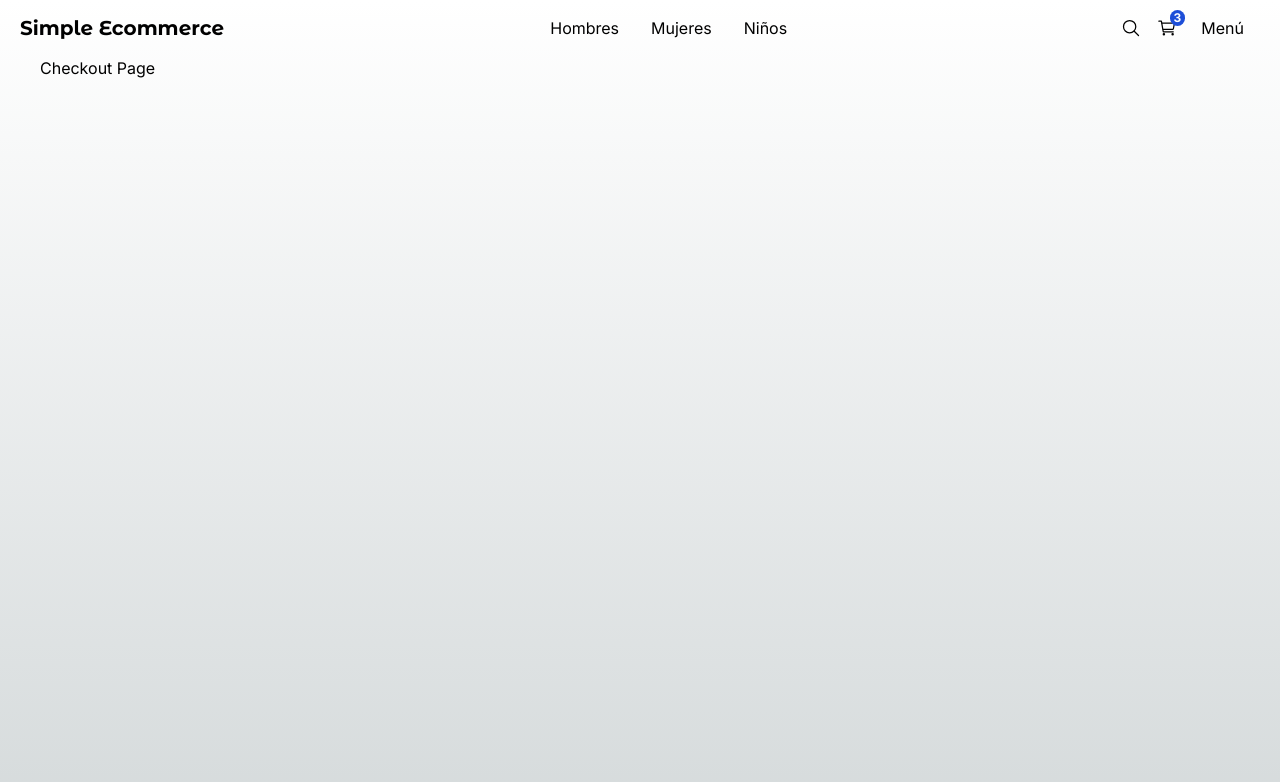
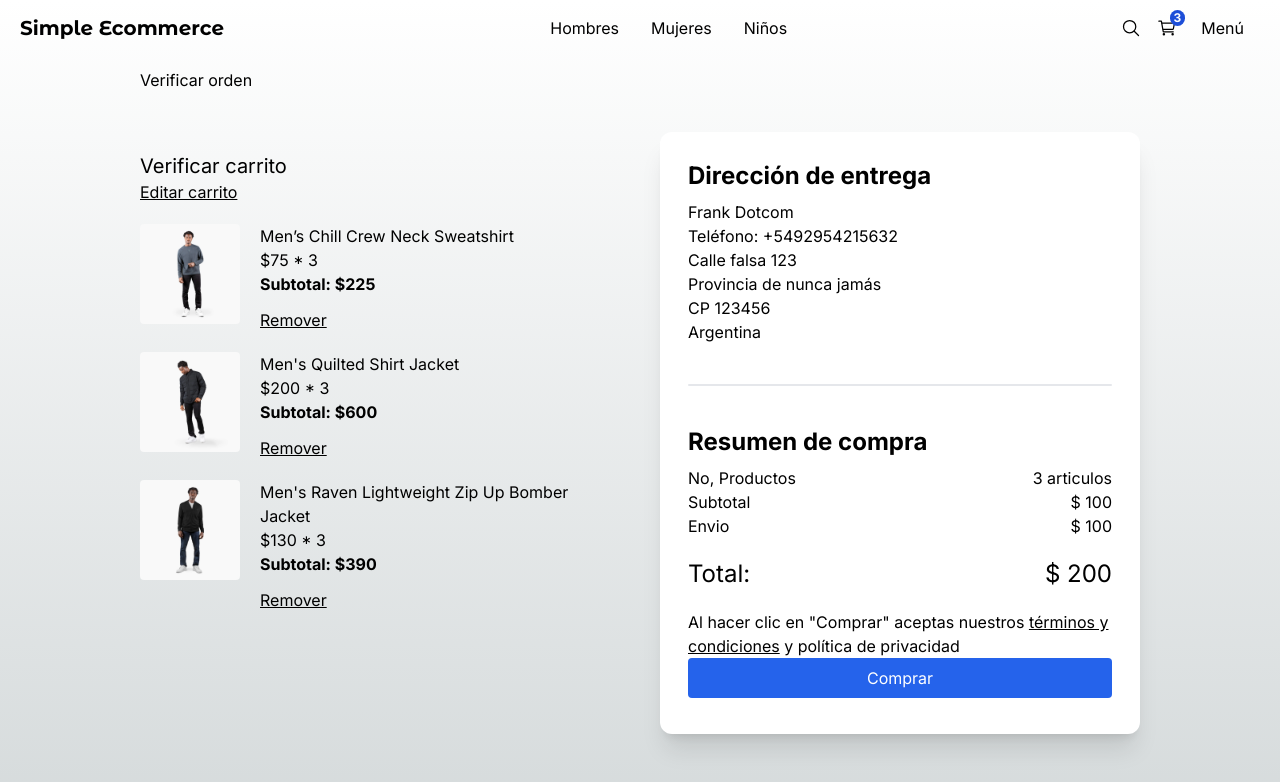
Before and after one commit to franponce/simple-ecommerce, a Next.js app: page /checkout in a window 1280 px wide. Shown: the top 782 px of the page. Built offline with nearby package versions, Linux system fonts and the light colour scheme.

Commit message:
Purchase verification screen is created

```diff
--- a/src/app/(shop)/checkout/page.tsx
+++ b/src/app/(shop)/checkout/page.tsx
@@ -1,8 +1,118 @@
-export default function() {
+import Link from "next/link";
+import { Title } from "@/components";
+import { initialData } from "@/seed/seed";
+import Image from "next/image";
+
+
+const productsInCart = [
+    initialData.products[0],
+    initialData.products[1],
+    initialData.products[2],
+];
+
+export default function () {
     return (
         <div>
-            <h1>
-                Checkout Page
+            <h1 className="flex justify-center items-center mb-72 px-10 sm:px-0">
+                <div className="flex flex-col w-[1000px]">
+                    <Title title="Verificar orden" />
+                    <div className="grid grid-cols-1 sm:grid-cols-2 gap-10">
+                        {/* Carrito */}
+                        <div className="flex flex-col mt-5">
+                            <span className="text-xl">Verificar carrito</span>
+                            <Link href="/cart" className="underline mb-5">
+                                Editar carrito
+                            </Link>
+
+                            {/* Items del carrito */}
+                            {
+                                productsInCart.map(product => (
+                                    <div key={product.slug} className="flex mb-5">
+                                        <Image
+                                            src={`/products/${product.images[0]}`}
+                                            width={100}
+                                            height={100}
+                                            style={{
+                                                width: '100px',
+                                                height: '100px'
+                                            }}
+                                            alt={product}
+                                            className="mr-5 rounded"
+                                        />
+
+                                        <div>
+                                            <p>{product.title}</p>
+                                            <p>${product.price} * 3</p>
+                                            <p className="font-bold">Subtotal: ${product.price * 3}</p>
+
+                                            <button className="underline mt-3">
+                                                Remover
+                                            </button>
+
+                                        </div>
+                                    </div>
+                                ))
+                            }
+                        </div>
+
+                        {/* Checkout - Resumen de compra */}
+                        <div className="bg-white rounded-xl shadow-xl p-7">
+
+                            <h2 className="text-2xl mb-2 font-bold">Dirección de entrega</h2>
+                            <div className="mb-10">
+                                <p className="text xl">Frank Dotcom</p>
+                                <p>Teléfono: +5492954215632</p>
+                                <p>Calle falsa 123</p>
+                                <p>Provincia de nunca jamás</p>
+                                <p>CP 123456</p>
+                                <p>Argentina</p>
+                            </div>
+
+                            {/* Divider */}
+
+                            <div className="w-full h-0.5 rounded bg-gray-200 mb-10">
+
+                            </div>
+
+                            <h2 className="text-2xl mb-2 font-bold">Resumen de compra</h2>
+
+                            <div className="grid grid-cols-2">
+
+                                <span>No, Productos</span>
+                                <span className="text-right">3 articulos</span>
+
+                                <span>Subtotal</span>
+                                <span className="text-right">$ 100</span>
+
+                                <span>Envio</span>
+                                <span className="text-right">$ 100</span>
+
+                                <span className="mt-5 text-2xl">Total:</span>
+                                <span className="mt-5 text-2xl text-right">$ 200</span>
+
+                            </div>
+
+                            <div className="mt-5 mb-2 w-full">
+
+                                {/* Disclaimer */}
+                                <span className="mb-10">
+                                    Al hacer clic en "Comprar" aceptas nuestros <a href="#" className="underline">términos y condiciones</a> y <a href="#">política de privacidad</a>
+                                </span>
+
+                                <Link
+                                    className="flex btn-primary justify-center"
+                                    href="/orders/123">
+                                    Comprar
+                                </Link>
+                            </div>
+
+
+                        </div>
+
+
+
+                    </div>
+                </div>
             </h1>
         </div>
     );
```
